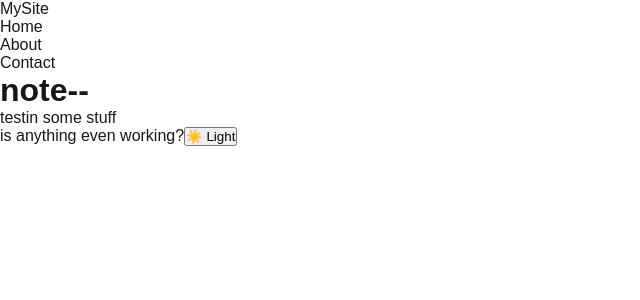
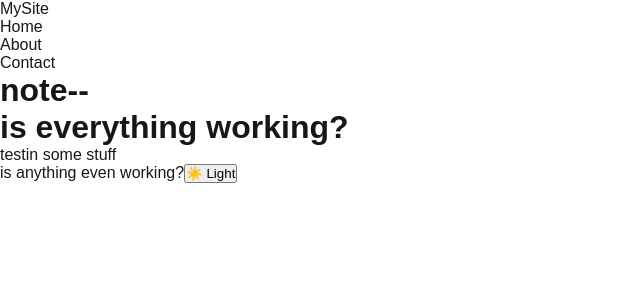
Before and after one commit to Johnson-Berisha/noteworthy, a Next.js app: page / in a window 1280 px wide. Shown: the top 300 px of the page, without its empty margins (0-640 px from the left). Built offline with nearby package versions, Linux system fonts and the light colour scheme.

Commit message:
testing git stuff

```diff
--- a/src/app/page.tsx
+++ b/src/app/page.tsx
@@ -4,6 +4,7 @@ export default function Home() {
   return (
     <div>
       <h1>note--</h1>
+      <h1>is everything working?</h1>
       <p>testin some stuff</p>
       <span>is anything even working?</span>
       <ThemeToggle />
```
